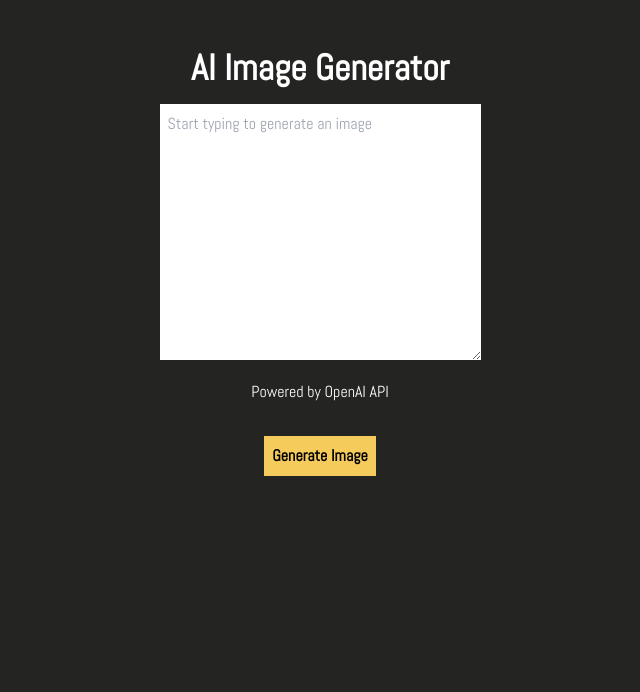
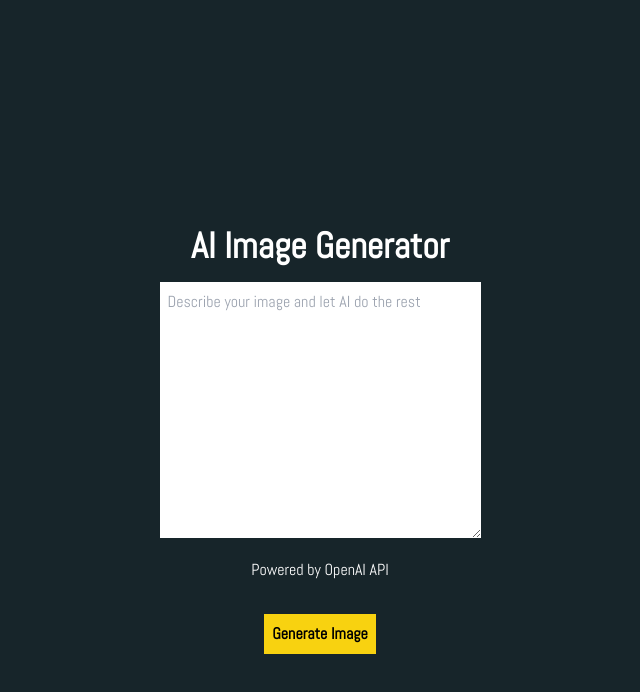
Before and after one commit to rossgordon19/image-generator, a React (Vite) app: page / in a window 1280 px wide. Shown: the top 692 px of the page, without its empty margins (320-960 px from the left). Built offline with nearby package versions, Linux system fonts and the light colour scheme.

Commit message:
UI updates. placeholder updated

```diff
--- a/src/App.jsx
+++ b/src/App.jsx
@@ -24,7 +24,7 @@ function App() {
   };
 
   return (
-    <div className="app-main">
+    <div className="app-main min-h-screen flex flex-col justify-center items-center">
       {loading ? (
         <>
           <h2 className="text-white text-4xl text-center align-center">
@@ -34,25 +34,26 @@ function App() {
         </>
       ) : (
         <>
-          <a href='/'><h1 className="text-white text-4xl p-4 font-bold">
-            AI Image Generator
-          </h1>
+          <a href="/">
+            <h1 className="text-white text-4xl p-4 font-bold">
+              AI Image Generator
+            </h1>
           </a>
           <textarea
             className="p-2"
-            placeholder="Start typing to generate an image"
+            placeholder="Describe your image and let AI do the rest"
             onChange={(e) => setPrompt(e.target.value)}
             rows="10"
             cols="40"
           />
           <p className="text-white pt-5 hover:underline">
             Powered by{' '}
-            <a href="https://openai.com/api" target="_blank">
+            <a href="https://openai.com/api" target="_blank" rel="noreferrer">
               OpenAI API
             </a>
           </p>
           <button
-            className="bg-[#F5CB5C] p-2 font-bold mt-8"
+            className="bg-[#F8D210] p-2 font-bold mt-8"
             onClick={generateImage}
           >
             Generate Image
--- a/src/index.css
+++ b/src/index.css
@@ -5,7 +5,7 @@
 @tailwind utilities;
 
 body {
-  background-color: #242423;
+  background-color: #17252a;
   font-family: 'Abel', sans-serif;
 }
 
@@ -19,6 +19,8 @@ body {
 .app-main {
   display: flex;
   flex-direction: column;
+  align-items: center;
+  justify-content: center;
   align-items: center;
 }
 
@@ -38,7 +40,6 @@ body {
   }
 }
 
-
 @-webkit-keyframes rotate {
   from {
     -webkit-transform: rotate(0deg);
@@ -52,19 +53,19 @@ body {
   width: 100px;
   height: 100px;
   margin: 110px auto 0;
-border:solid 10px #F5CB5C;
+  border: solid 10px #f5cb5c;
   border-radius: 50%;
   border-right-color: transparent;
   border-bottom-color: transparent;
   -webkit-transition: all 0.5s ease-in;
-  -webkit-animation-name:             rotate;
-  -webkit-animation-duration:         1.0s;
-  -webkit-animation-iteration-count:  infinite;
+  -webkit-animation-name: rotate;
+  -webkit-animation-duration: 1s;
+  -webkit-animation-iteration-count: infinite;
   -webkit-animation-timing-function: linear;
 
   transition: all 0.5s ease-in;
-  animation-name:             rotate;
-  animation-duration:         1.0s;
-  animation-iteration-count:  infinite;
+  animation-name: rotate;
+  animation-duration: 1s;
+  animation-iteration-count: infinite;
   animation-timing-function: linear;
 }
```
Lines whose indentation alone changed are shown as unchanged.
